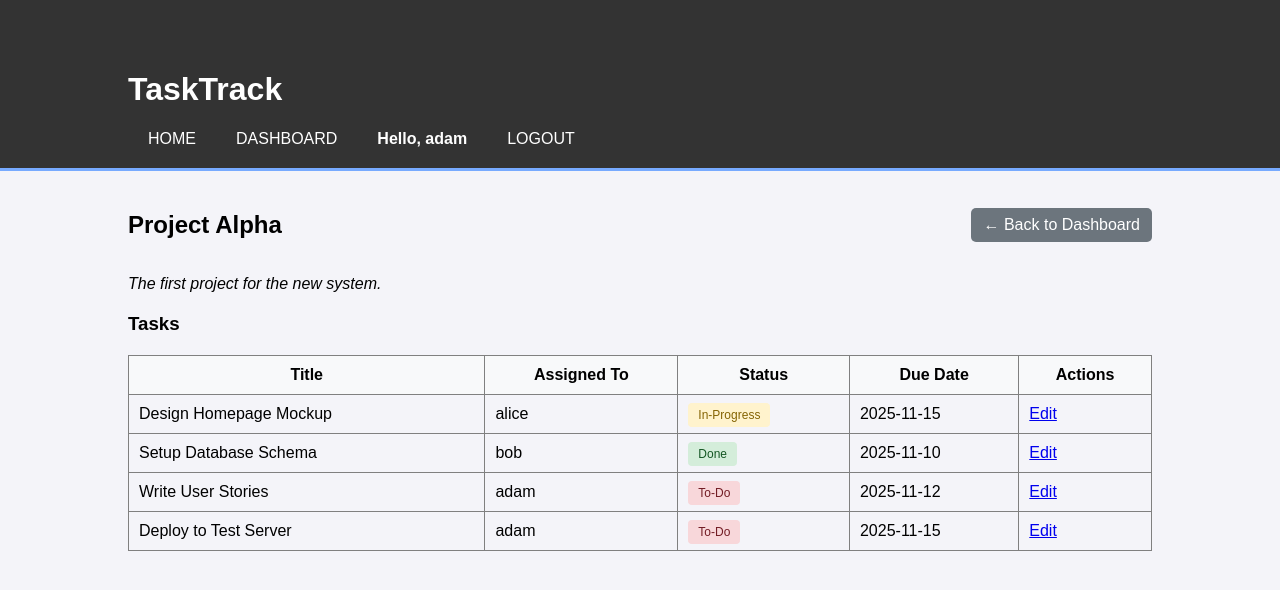
After one commit to Meynok/cs665-project1, a Flask app: page /project/101 in a window 1280 px wide. The commit adds this page. Shown: the top 590 px of the page. Run offline with Flask 3, Linux system fonts and the light colour scheme; a user stored in the database is signed in; data comes from the database, SQL or seed files in the repository; both versions use the stored data as it was after the commit.

Commit message:
Added a project details view to list tasks

```diff
--- a/app.py
+++ b/app.py
@@ -191,5 +191,50 @@ def create_project():
     return render_template('create_project.html')
 
 
+@app.route('/project/<int:project_id>')
+def view_project(project_id):
+    """
+    Displays details for a specific project, including its tasks.
+
+    Validates that the current user is a member of the project before showing data.
+    Fetches tasks and joins with the users table to show assignee names.
+    """
+    if 'user_id' not in session:
+        return redirect(url_for('login'))
+
+    user_id = session['user_id']
+    connection = get_db_connection()
+
+    # Security check to ensure the user is a member of this project
+    member = connection.execute(
+        'SELECT * FROM project_members WHERE project_id = ? AND user_id = ?',
+        (project_id, user_id)
+    ).fetchone()
+
+    if member is None:
+        connection.close()
+        flash('You do not have permission to view this project.')
+        return redirect(url_for('dashboard'))
+
+    # Fetch project details
+    project = connection.execute(
+        'SELECT * FROM projects WHERE project_id = ?',
+        (project_id,)
+    ).fetchone()
+
+    # Fetch tasks (Left join to get assignee name even if task is unassigned)
+    tasks = connection.execute(
+        '''
+        SELECT t.*, u.username as assignee_name
+        FROM tasks t
+        LEFT JOIN users u ON t.assignee_id = u.user_id
+        WHERE t.project_id = ?
+        ''',
+        (project_id,)
+    ).fetchall()
+    connection.close()
+    return render_template('project_details.html', project=project, tasks=tasks)
+
+
 if __name__ == '__main__':
     app.run(debug=True)
--- a/templates/dashboard.html
+++ b/templates/dashboard.html
@@ -25,8 +25,7 @@
                         <td>{{ project['role'] }}</td>
                         <td>{{ project['created_at'] }}</td>
                         <td>
-                            <!-- TODO: View/Edit buttons -->
-                            <a href="#">View</a>
+                            <a href="{{ url_for('view_project', project_id=project['project_id']) }}" style="color: #007bff; text-decoration: none;">View</a>
                         </td>
                     </tr>
                 {% endfor %}
--- /dev/null
+++ b/templates/project_details.html
@@ -0,0 +1,52 @@
+{% extends 'base.html' %}
+
+{% block content %}
+    <div style="display: flex; justify-content: space-between; align-items: center;">
+        <h2>{{ project['project_name'] }}</h2>
+        <a href="{{ url_for('dashboard') }}" class="button" style="background-color: #6c757d; color: white; padding: 8px 12px; text-decoration: none; border-radius: 5px;">&larr; Back to Dashboard</a>
+    </div>
+
+    <p><em>{{ project['description'] }}</em></p>
+
+    <div style="margin-top: 20px; margin-bottom: 20px;">
+        <h3>Tasks</h3>
+        <!-- TODO: Add tasks button -->
+    </div>
+
+    {% if tasks %}
+        <table border="1" cellpadding="10" cellspacing="0" style="width: 100%; border-collapse: collapse;">
+            <thead>
+                <tr style="background-color: #f8f9fa;">
+                    <th>Title</th>
+                    <th>Assigned To</th>
+                    <th>Status</th>
+                    <th>Due Date</th>
+                    <th>Actions</th>
+                </tr>
+            </thead>
+            <tbody>
+                {% for task in tasks %}
+                    <tr>
+                        <td>{{ task['task_title'] }}</td>
+                        <td>{{ task['assignee_name'] if task['assignee_name'] else 'Unassigned' }}</td>
+                        <td>
+                            <span style="
+                                padding: 5px 10px; border-radius: 4px; font-size: 12px;
+                                background-color: {% if task['status'] == 'Done' %}#d4edda{% elif task['status'] == 'In-Progress' %}#fff3cd{% else %}#f8d7da{% endif %};
+                                color: {% if task['status'] == 'Done' %}#155724{% elif task['status'] == 'In-Progress' %}#856404{% else %}#721c24{% endif %};
+                            ">
+                                {{ task['status'] }}
+                            </span>
+                        </td>
+                        <td>{{ task['due_date'] }}</td>
+                        <td>
+                            <a href="#">Edit</a>
+                        </td>
+                    </tr>
+                {% endfor %}
+            </tbody>
+        </table>
+    {% else %}
+        <p>No tasks found for this project.</p>
+    {% endif %}
+{% endblock %}
```
Also changed, not shown: fake_db.db.
